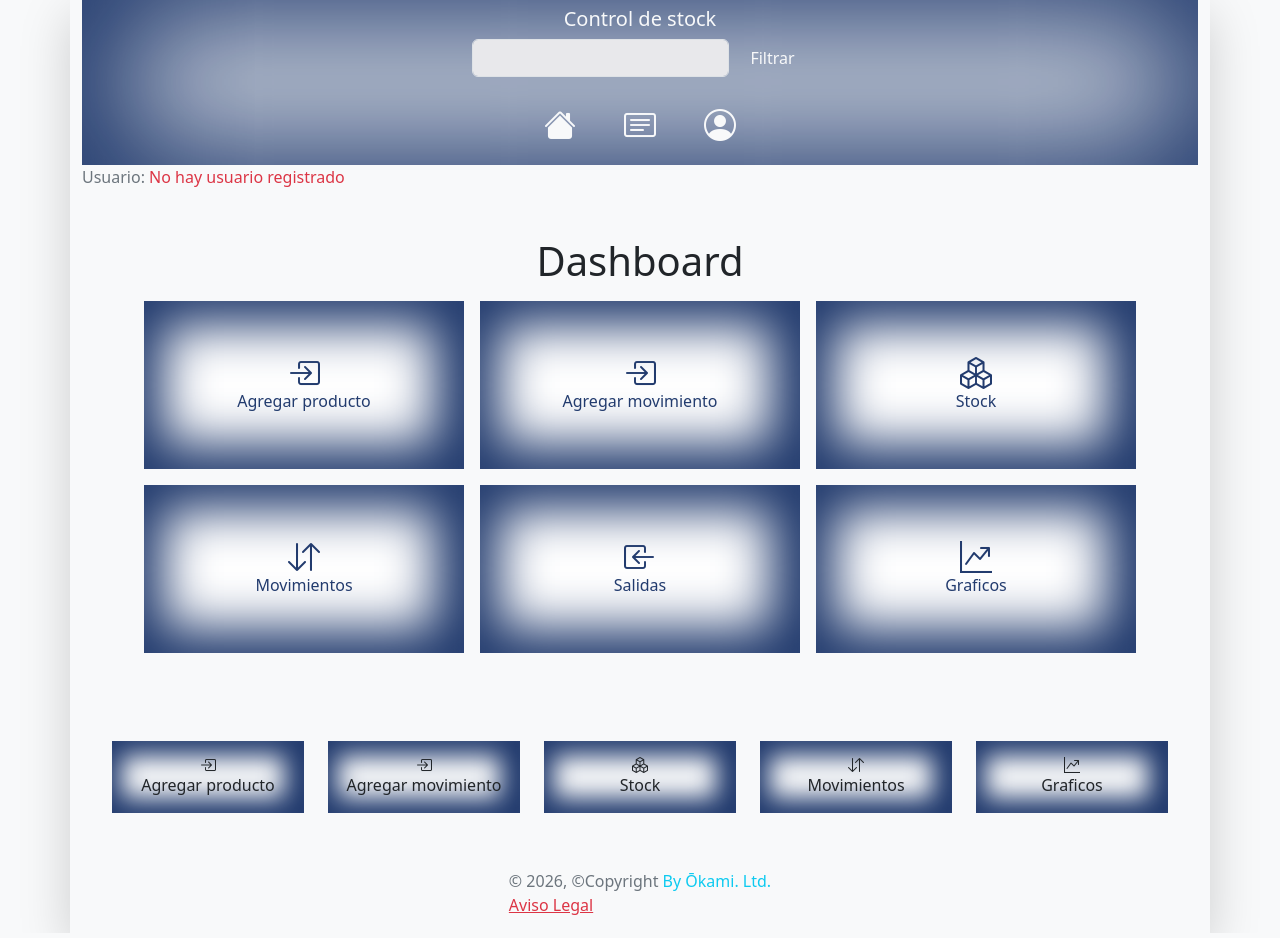
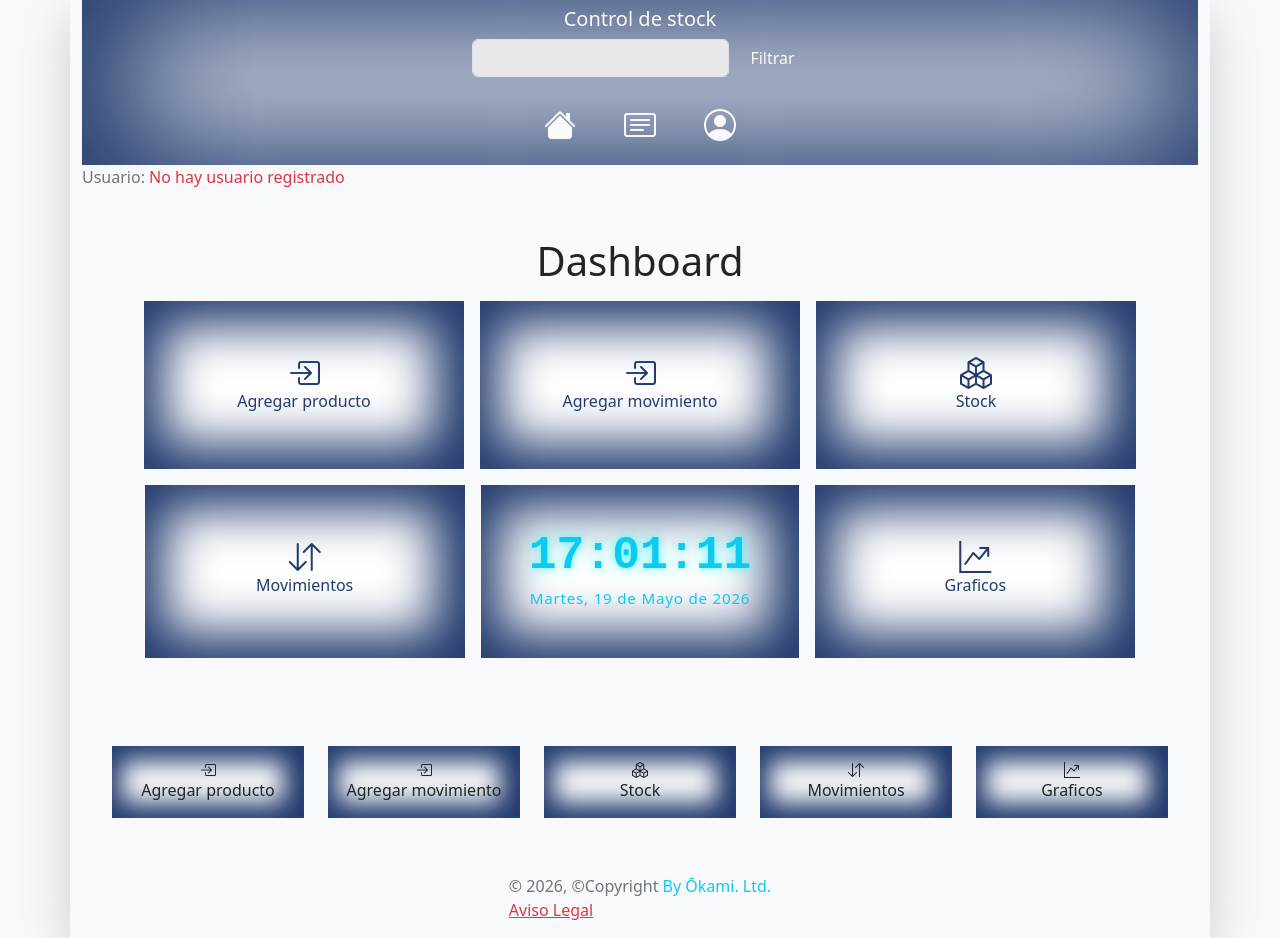
Before and after one commit to Obidis/e_comerce, a Django app: page / in a window 1280 px wide. Shown: the part 25-963 px from the top of the page. Run offline with Django 4.2, Linux system fonts and the light colour scheme.

Commit message:
añadiddo reloj

```diff
--- a/core/static/css/styles.css
+++ b/core/static/css/styles.css
@@ -30,10 +30,41 @@
 }
 
 #footer_links:hover{
-     box-shadow: rgba(50, 50, 93, 0.25) 0px 50px 100px -20px, rgba(0, 0, 0, 0.3) 0px 30px 60px -30px, rgba(10, 37, 64, 0.35) 0px -2px 6px 0px inset;
+  box-shadow: -5px -0px 50px 25px #223b6e inset;
 }
 
 .grafics{
     width: 500px;
     max-height: 100px;
 }
+
+/* ===== Reloj Digital ===== */
+#box-reloj {
+  background-color: #ffffff;
+  min-width: 15rem;
+  box-shadow: -5px -0px 50px 25px #223b6e inset;
+  color: #00ffff;
+}
+
+#reloj-container {
+  text-align: center;
+
+}
+
+#reloj-hora {
+  font-family: 'Courier New', Courier, monospace;
+  font-size: 2.9rem;
+  font-weight: bold;
+
+  text-shadow: 0 0 10px rgba(0, 255, 255, 0.6),
+               0 0 30px rgba(0, 255, 255, 0.3);
+
+  line-height: 1;
+}
+
+#reloj-fecha {
+  font-size: 0.95rem;
+  color: rgba(255, 255, 255, 0.85);
+  margin-top: 0.5rem;
+  letter-spacing: 0.05em;
+}
--- a/core/static/js/main.js
+++ b/core/static/js/main.js
@@ -0,0 +1,41 @@
+document.addEventListener("DOMContentLoaded", function() {
+    const relojEl = document.getElementById('reloj-hora');
+    const fechaEl = document.getElementById('reloj-fecha');
+
+    if (relojEl || fechaEl) {
+        function obtenerHora() {
+            const fecha = new Date();
+
+            // Hora en formato HH:MM:SS
+            const horas = String(fecha.getHours()).padStart(2, '0');
+            const minutos = String(fecha.getMinutes()).padStart(2, '0');
+            const segundos = String(fecha.getSeconds()).padStart(2, '0');
+
+            // Fecha en formato: Día, DD de Mes de AAAA
+            const dias = ['Domingo', 'Lunes', 'Martes', 'Miércoles', 'Jueves', 'Viernes', 'Sábado'];
+            const meses = ['Enero', 'Febrero', 'Marzo', 'Abril', 'Mayo', 'Junio',
+                           'Julio', 'Agosto', 'Septiembre', 'Octubre', 'Noviembre', 'Diciembre'];
+
+            const diaSemana = dias[fecha.getDay()];
+            const dia = fecha.getDate();
+            const mes = meses[fecha.getMonth()];
+            const anio = fecha.getFullYear();
+
+            const fechaFormateada = `${diaSemana}, ${dia} de ${mes} de ${anio}`;
+
+            // Renderiza la hora
+            if (relojEl) {
+                relojEl.textContent = `${horas}:${minutos}:${segundos}`;
+            }
+
+            // Renderiza la fecha
+            if (fechaEl) {
+                fechaEl.textContent = fechaFormateada;
+            }
+        }
+
+        // Ejecuta inmediatamente y actualiza cada segundo
+        obtenerHora();
+        setInterval(obtenerHora, 1000);
+    }
+});
--- a/core/templates/general/home.html
+++ b/core/templates/general/home.html
@@ -30,8 +30,11 @@
                 <a class="nav-link d-flex flex-column align-items-center  m-2" href="{% url 'movements_list' %}"> <i class="bi bi-arrow-down-up fs-2"></i>Movimientos</a>
             </div>
 
-            <div id="box" class="p-5 d-flex flex-column  align-items-center m-2">
-                <a class="nav-link d-flex flex-column align-items-center  m-2" href=""><i class="bi bi-box-arrow-in-left fs-2"></i> Salidas</a>
+            <div id="box-reloj" class="p-5 d-flex flex-column align-items-center m-2">
+                <div id="reloj-container">
+                    <div class="text-info" id="reloj-hora">00:00:00</div>
+                    <div class="text-info"  id="reloj-fecha">Cargando...</div>
+                </div>
             </div>
 
             <div id="box" class=" p-5 d-flex flex-column  align-items-center m-2">
@@ -42,4 +45,5 @@
     </div>
 </section>
 
+
 {% endblock %}
--- a/core/templates/general/layout.html
+++ b/core/templates/general/layout.html
@@ -9,7 +9,7 @@
     <link href="https://cdn.jsdelivr.net/npm/bootstrap@5.3.3/dist/css/bootstrap.min.css" rel="stylesheet" integrity="sha384-QWTKZyjpPEjISv5WaRU9OFeRpok6YctnYmDr5pNlyT2bRjXh0JMhjY6hW+ALEwIH" crossorigin="anonymous">
     <link rel="stylesheet" href="https://cdn.jsdelivr.net/npm/bootstrap-icons@1.11.3/font/bootstrap-icons.min.css">
     <link rel="stylesheet" href="{% static 'css/styles.css' %}">
-    <script src="{% static 'js/main.js' %}"></script>
+    <script src="{% static 'js/main.js' %}" defer></script>
   </head>
 
   <!-- Template base -->
--- a/core/views.py
+++ b/core/views.py
@@ -12,7 +12,6 @@ from .forms import LoginForm
 
 from django.contrib import messages
 from django.utils.translation import gettext_lazy as _ #para la traduccion
-
 
 
 
```
